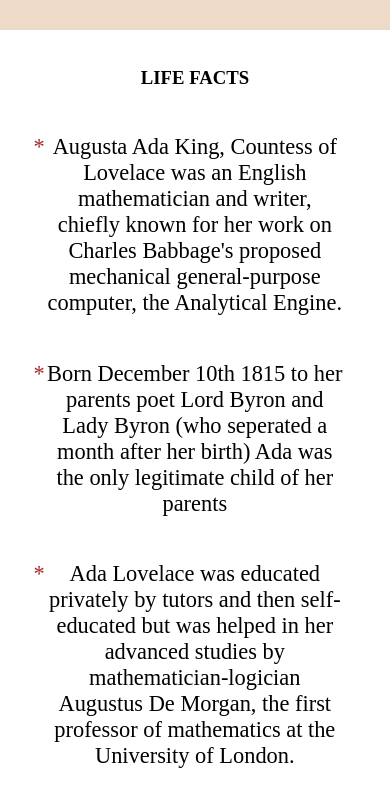
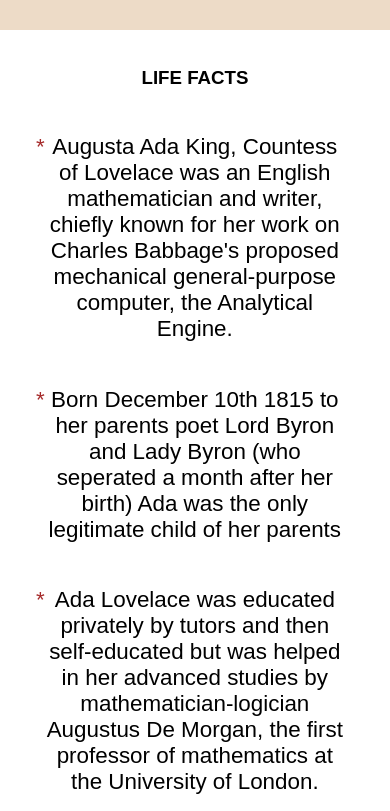
Before and after one commit to Adaking-slack/html-tribute-page, a plain HTML site: page index.html in a window 390 px wide. Shown: the part 960-1771 px from the top of the page. Drawn offline with Linux system fonts and the light colour scheme.

Commit message:
initial commit

```diff
--- a/index.html
+++ b/index.html
@@ -4,6 +4,8 @@
     <meta charset="UTF-8">
     <meta http-equiv="X-UA-Compatible" content="IE=edge">
     <meta name="viewport" content="width=device-width, initial-scale=1.0">
+    <link rel="preconnect" href="https://fonts.googleapis.com">
+    <link rel="preconnect" href="https://fonts.gstatic.com" crossorigin>
     <title>Tribute Page</title>
     <link rel="stylesheet" href="style.css">
 </head>
--- a/style.css
+++ b/style.css
@@ -6,6 +6,7 @@
 main {
     width: 100%;
     overflow: hidden;
+    font-family: 'Rubik', sans-serif;
 
 }
 
@@ -91,6 +92,7 @@ ul li::marker{
     flex-direction: column;
     text-align: center;
     width: 100%;
+    font-size: 1em;
 
 }
 
@@ -130,6 +132,7 @@ ul li::marker{
 
     .facts{
         display:block ;
+        text-align: center;
 
 
     }
```
